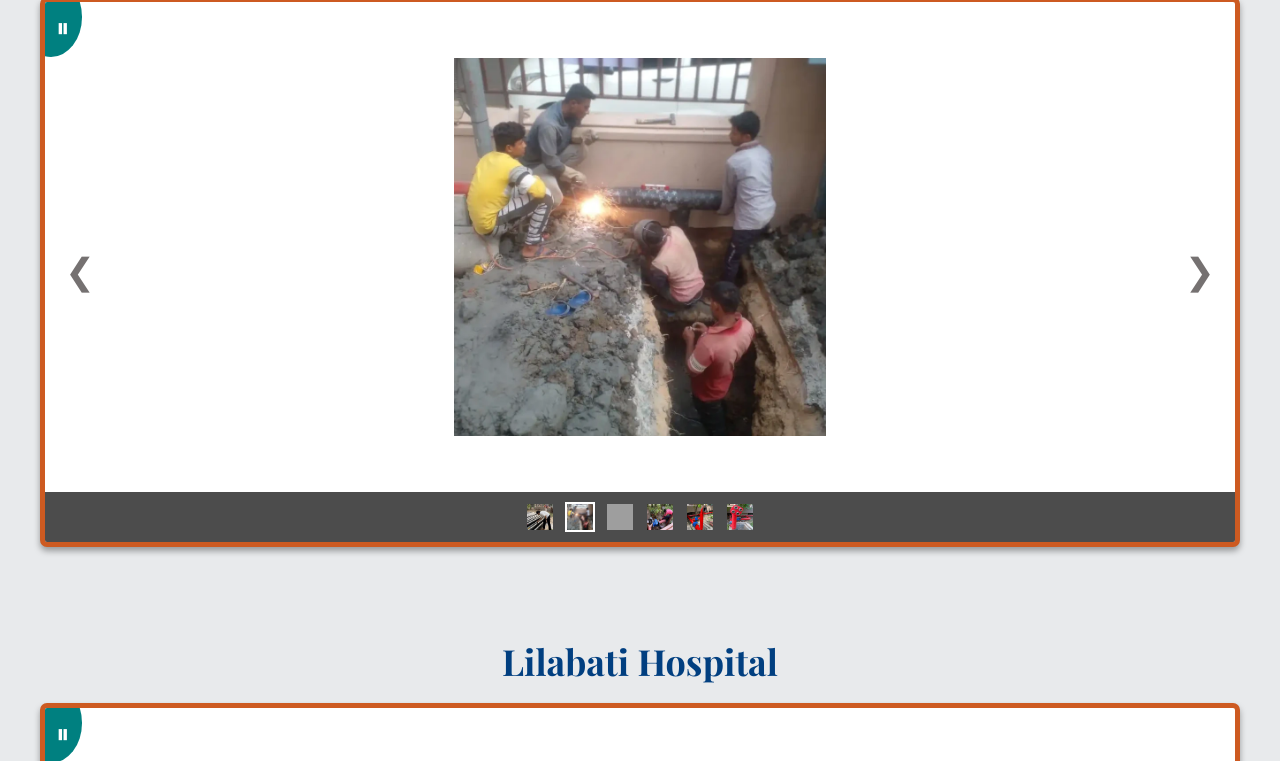
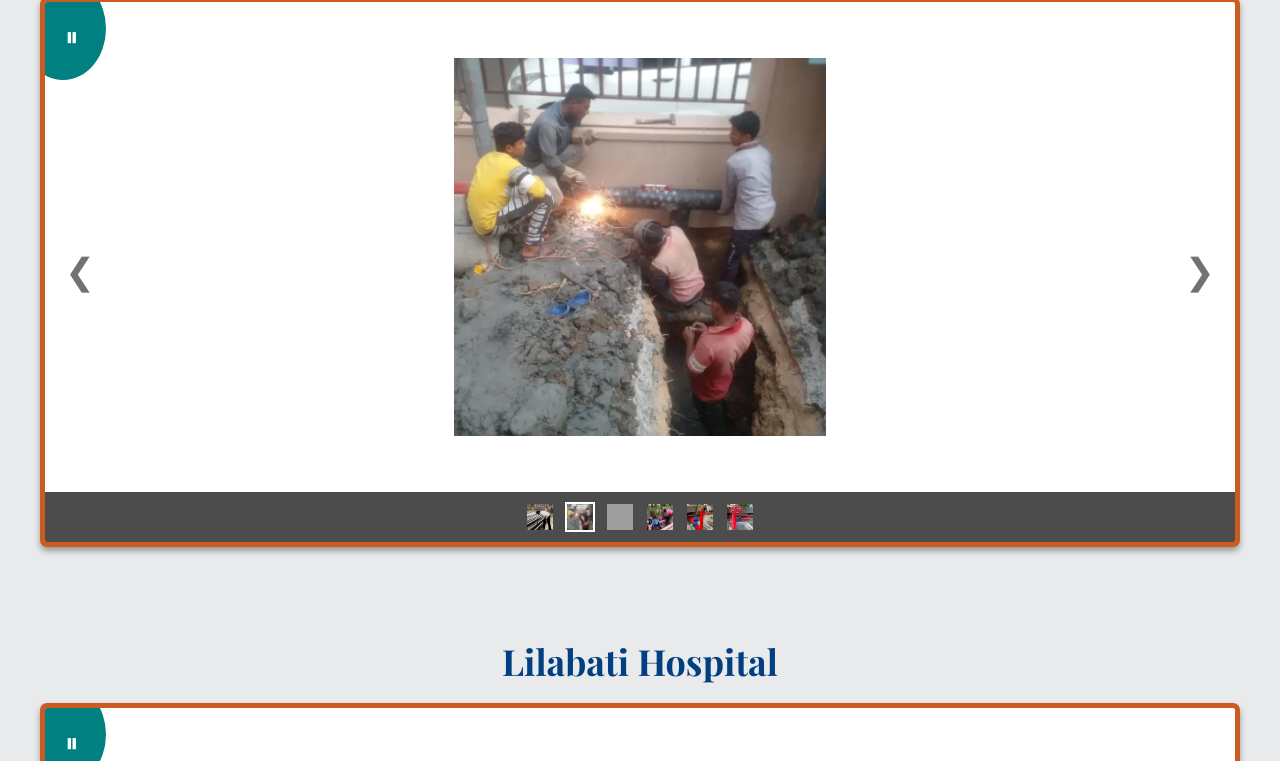
Before and after one commit to aashthafireengineers/aashthafire, a plain HTML site: page pages/projects.html in a window 1280 px wide. Shown: the part 324-1085 px from the top of the page. Drawn offline with Linux system fonts and the light colour scheme; grey boxes are pictures that could not be loaded; a web font is replaced by a local one.

Commit message:
Update projects.css

```diff
--- a/styles/specific/projects.css
+++ b/styles/specific/projects.css
@@ -93,7 +93,7 @@
     color: white;
     cursor: pointer;
     background: teal;
-    padding: 2rem 0.7rem 0.7rem 2rem;
+    padding: 2.5rem 1.5rem 1.5rem 2.5rem;
     font-size: 1.5rem;
     border-radius: 50%;
 }
```
